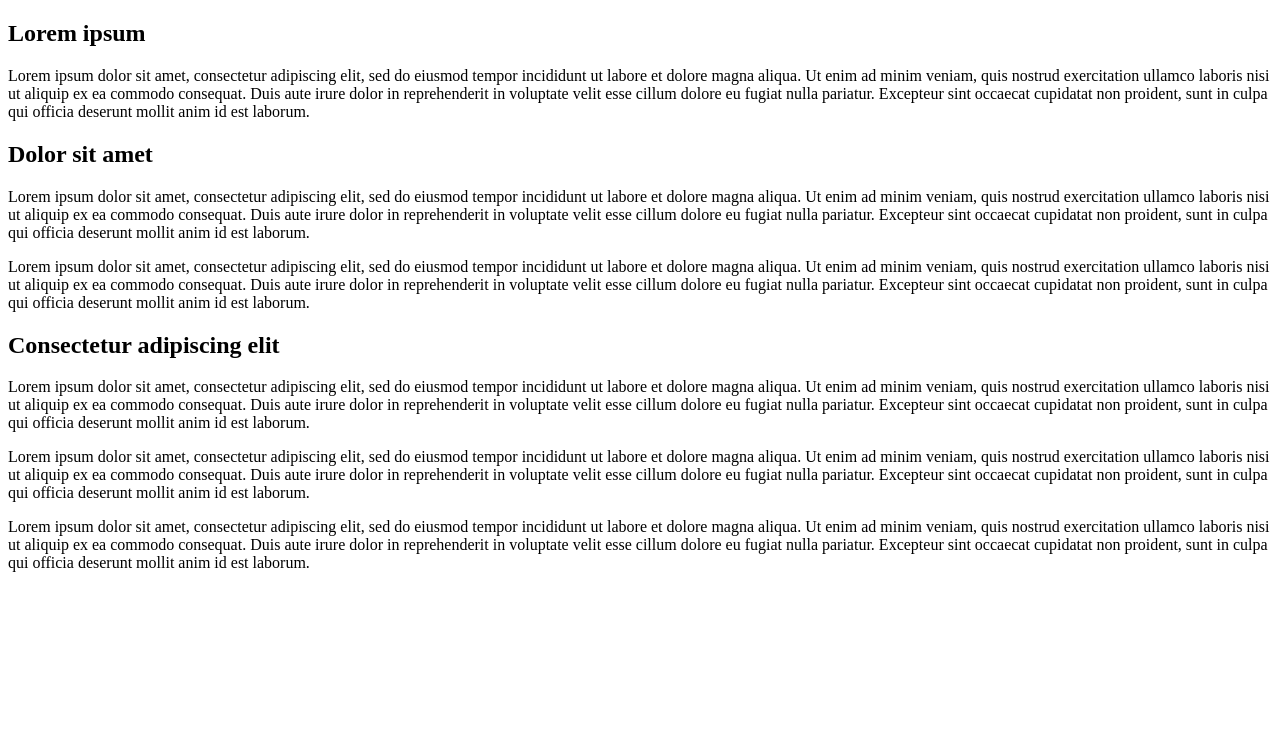
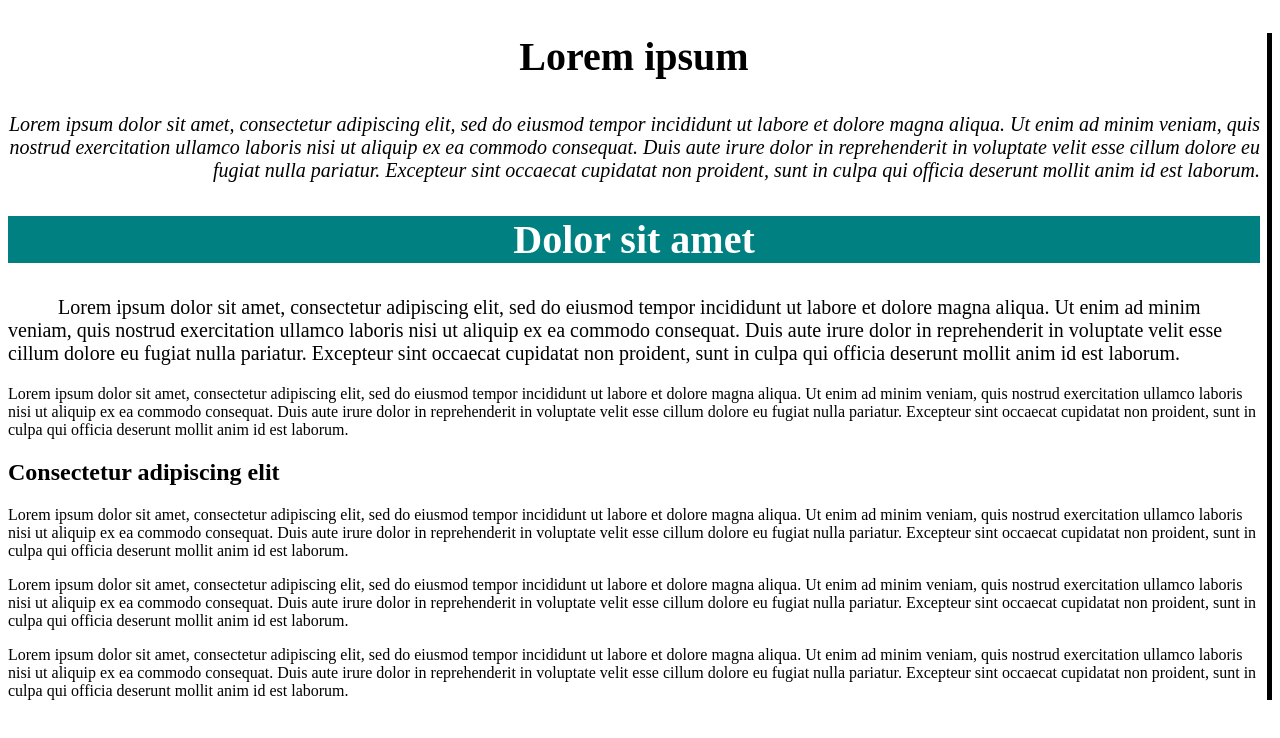
Before and after one commit to malkiium/html, a plain HTML site: page seanceCSS3/exoCSS3-1_classes.html in a window 1280 px wide. Drawn offline with Linux system fonts and the light colour scheme.

Commit message:
Add new CSS file and update HTML to enhance styling and structure

```diff
--- a/seanceCSS2/conanDoyle.css
+++ b/seanceCSS2/conanDoyle.css
@@ -1,3 +1,8 @@
+body {
+    border-right: 5px solid black;
+    padding-right: 5px;
+}
+
 h1 {
     background-color: #ff95d6;
     text-align: center;
--- a/seanceCSS3/exoCSS3-1_classes.html
+++ b/seanceCSS3/exoCSS3-1_classes.html
@@ -6,7 +6,7 @@
 <!-- encodage utf-8 -->
 <meta http-equiv="Content-Type" content="text/html; charset=utf-8" />
 
-<link rel="Stylesheet" href="" type="text/css" />
+<link rel="Stylesheet" href="exoCSS3_1.css" type="text/css" />
 
 <!--<style type="text/css"></style> -->
 
@@ -16,15 +16,15 @@
 
 <body>
 
-<h2>Lorem ipsum</h2>
+<h2 class="h21">Lorem ipsum</div></h2>
 
-<p>Lorem ipsum dolor sit amet, consectetur adipiscing elit, sed do eiusmod tempor incididunt ut labore et dolore magna aliqua. Ut enim ad minim veniam, quis nostrud exercitation ullamco laboris nisi ut aliquip ex ea commodo consequat. Duis aute irure dolor in reprehenderit in voluptate velit esse cillum dolore eu fugiat nulla pariatur. Excepteur sint occaecat cupidatat non proident, sunt in culpa qui officia deserunt mollit anim id est laborum.</p>
+<p><div class="p1"> Lorem ipsum dolor sit amet, consectetur adipiscing elit, sed do eiusmod tempor incididunt ut labore et dolore magna aliqua. Ut enim ad minim veniam, quis nostrud exercitation ullamco laboris nisi ut aliquip ex ea commodo consequat. Duis aute irure dolor in reprehenderit in voluptate velit esse cillum dolore eu fugiat nulla pariatur. Excepteur sint occaecat cupidatat non proident, sunt in culpa qui officia deserunt mollit anim id est laborum. </div></p>
 
-<h2>Dolor sit amet</h2>
+<h2 class = "h22">Dolor sit amet</h2>
 
-<p>Lorem ipsum dolor sit amet, consectetur adipiscing elit, sed do eiusmod tempor incididunt ut labore et dolore magna aliqua. Ut enim ad minim veniam, quis nostrud exercitation ullamco laboris nisi ut aliquip ex ea commodo consequat. Duis aute irure dolor in reprehenderit in voluptate velit esse cillum dolore eu fugiat nulla pariatur. Excepteur sint occaecat cupidatat non proident, sunt in culpa qui officia deserunt mollit anim id est laborum.</p>
+<p class = "p2">Lorem ipsum dolor sit amet, consectetur adipiscing elit, sed do eiusmod tempor incididunt ut labore et dolore magna aliqua. Ut enim ad minim veniam, quis nostrud exercitation ullamco laboris nisi ut aliquip ex ea commodo consequat. Duis aute irure dolor in reprehenderit in voluptate velit esse cillum dolore eu fugiat nulla pariatur. Excepteur sint occaecat cupidatat non proident, sunt in culpa qui officia deserunt mollit anim id est laborum.</p>
 
-<p>Lorem ipsum dolor sit amet, consectetur adipiscing elit, sed do eiusmod tempor incididunt ut labore et dolore magna aliqua. Ut enim ad minim veniam, quis nostrud exercitation ullamco laboris nisi ut aliquip ex ea commodo consequat. Duis aute irure dolor in reprehenderit in voluptate velit esse cillum dolore eu fugiat nulla pariatur. Excepteur sint occaecat cupidatat non proident, sunt in culpa qui officia deserunt mollit anim id est laborum.</p>
+<p class = "p3">Lorem ipsum dolor sit amet, consectetur adipiscing elit, sed do eiusmod tempor incididunt ut labore et dolore magna aliqua. Ut enim ad minim veniam, quis nostrud exercitation ullamco laboris nisi ut aliquip ex ea commodo consequat. Duis aute irure dolor in reprehenderit in voluptate velit esse cillum dolore eu fugiat nulla pariatur. Excepteur sint occaecat cupidatat non proident, sunt in culpa qui officia deserunt mollit anim id est laborum.</p>
 
 <h2>Consectetur adipiscing elit</h2>
 
--- /dev/null
+++ b/seanceCSS3/exoCSS3_1.css
@@ -0,0 +1,28 @@
+body {
+    border-right: 5px solid black;
+    padding-right: 7px;
+}
+
+.h21 {
+    font-size: 40px;
+    font-weight: bold;
+    text-align: center;
+}
+
+.p1 {
+    font-size: 20px;
+    text-align: right;
+    font-style: italic;
+}
+
+.h22 {
+    text-align: center;
+    font-size: 40px;
+    background-color: teal;
+    color: white;
+}
+
+.p2 {
+    font-size: 20px;
+    text-indent: 50px;
+}
```
